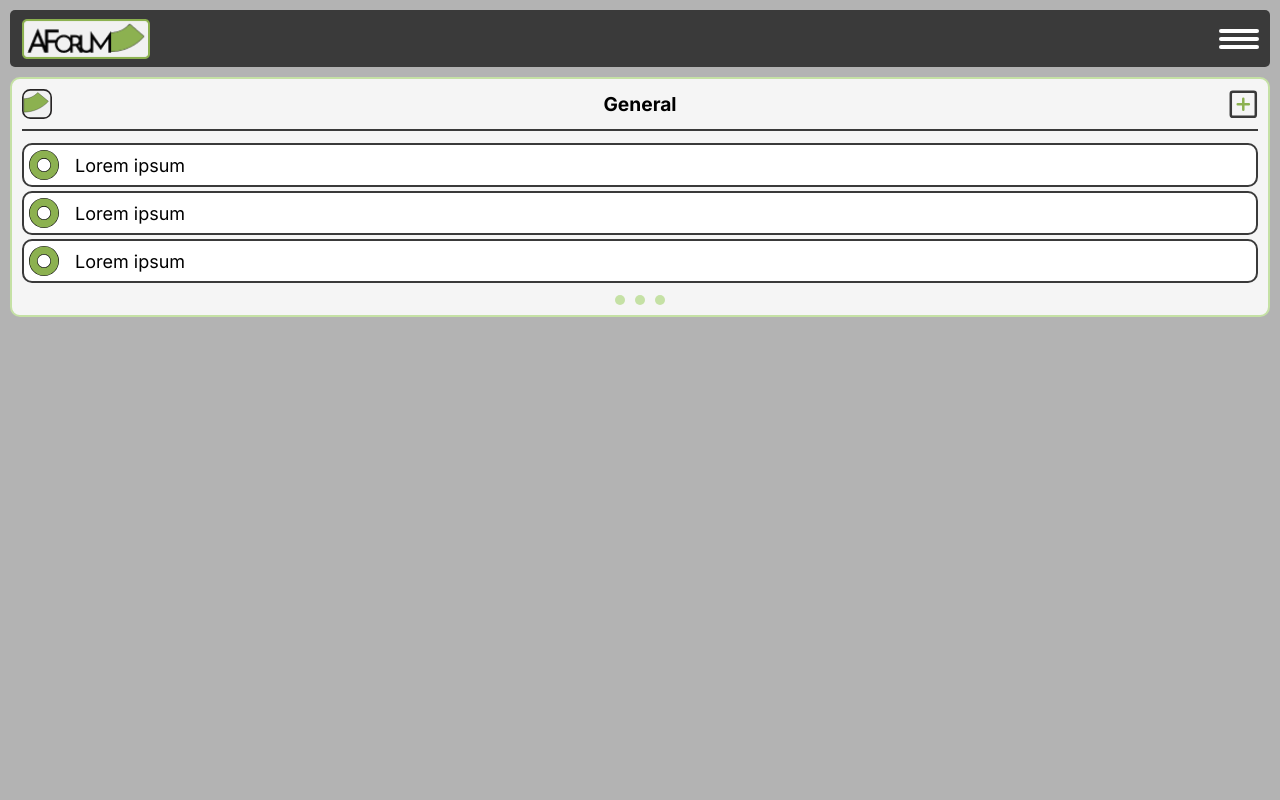
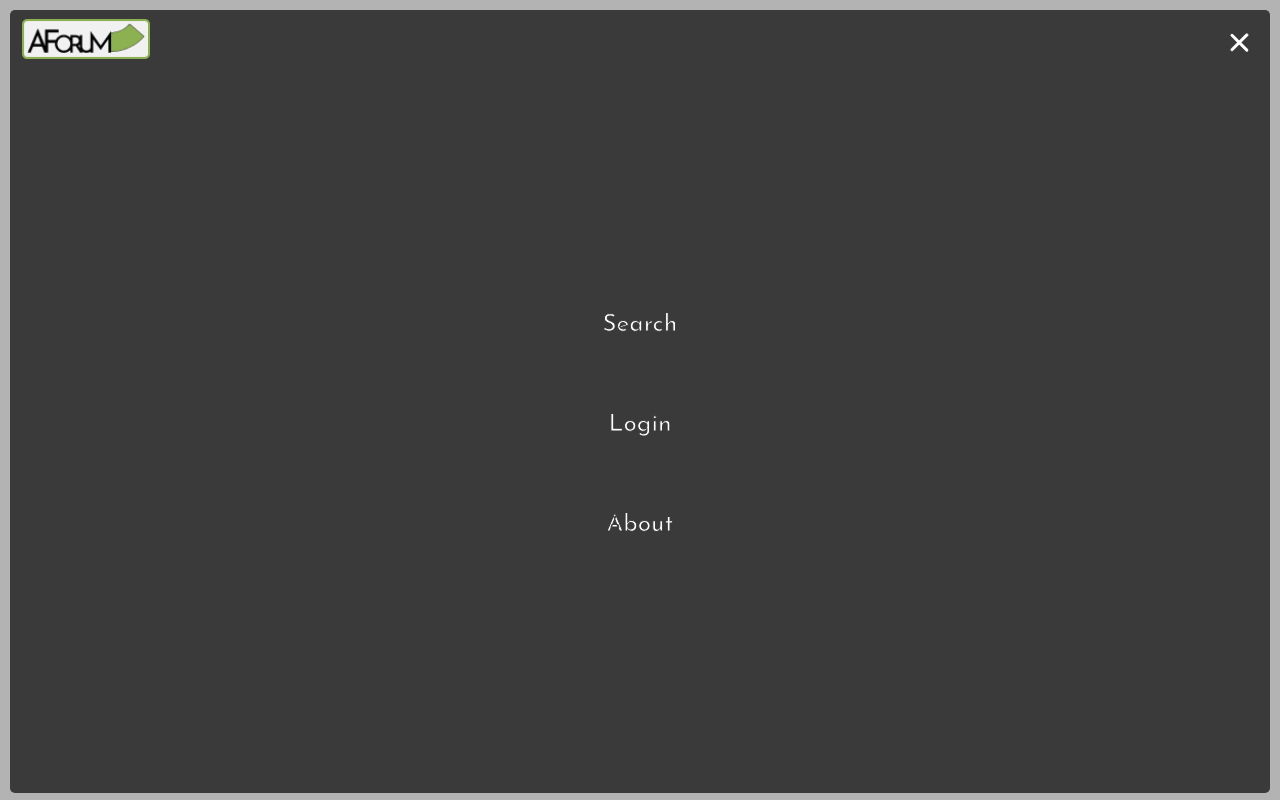
Before and after one commit to AdrianKnudsen/aforum, a Next.js app: page / in a window 1280 px wide. Both pictures are taken after a click on the button 1239 px from the left and 38 px from the top of the page. Built offline with nearby package versions, Linux system fonts and the light colour scheme.

Commit message:
navbar update
added open animation for the nav, and hover on links

```diff
--- a/src/Css/forumSection.module.css
+++ b/src/Css/forumSection.module.css
@@ -46,12 +46,12 @@
 .item {
   display: flex;
   align-items: center;
-  justify-content: start;
+  justify-content: flex-start;
   background-color: #ffffff;
   border: 2px solid #3a3a3a;
   border-radius: 10px;
-  margin: 2px 0;
-  padding: 5px;
+  margin: 1px 0;
+  padding: 3px;
 }
 
 .circle {
--- a/src/Css/navbar.module.css
+++ b/src/Css/navbar.module.css
@@ -8,6 +8,7 @@
   gap: 126px;
   border-radius: 5px;
   background: #3a3a3a;
+  position: relative;
 }
 
 .logo {
@@ -24,6 +25,10 @@
 .hamburgerMenuContainer {
   height: 2.5rem;
   width: 2.5rem;
+  z-index: 15;
+  position: absolute;
+  top: 12px;
+  right: 12px;
 }
 
 .hamburgerMenuButton {
@@ -33,13 +38,155 @@
   cursor: pointer;
   height: 100%;
   width: 100%;
+  display: flex;
+  flex-direction: column;
+  justify-content: center;
+  align-items: center;
+  transition: transform 0.5s ease;
+  z-index: 20;
 }
 
 .hamburgerBar {
   display: block;
-  width: auto;
-  height: 4px;
+  width: 24px;
+  height: 3px;
   background: #fff;
-  margin: 4px 0;
+  margin: 3px 0;
   border-radius: 5px;
+  transition: all 0.3s ease;
 }
+
+.open .hamburgerBar:nth-child(1) {
+  transform: rotate(45deg) translate(7.5px, 5.5px);
+}
+
+.open .hamburgerBar:nth-child(2) {
+  opacity: 0;
+  transform: translateX(100px);
+  animation: moveOut 0.4s forwards;
+}
+
+.hamburgerMenuButton:not(.open) .hamburgerBar:nth-child(2) {
+  animation: moveIn 0.4s forwards;
+}
+
+.open .hamburgerBar:nth-child(3) {
+  transform: rotate(-45deg) translate(7.5px, -5.5px);
+}
+
+.navMenu {
+  position: absolute;
+  top: 50px;
+  right: 0;
+  width: 100%;
+  background: #3a3a3a;
+  height: 0;
+  overflow: hidden;
+  transition: height 0.5s ease;
+  z-index: 10;
+  border-radius: 0 0 5px 5px;
+  display: flex;
+  align-items: center;
+  justify-content: center;
+}
+
+.showMenu {
+  height: calc(100vh - 67px);
+}
+
+.navLinks {
+  list-style: none;
+  padding: 0;
+  margin: 0;
+  display: flex;
+  flex-direction: column;
+  align-items: center;
+  gap: 2rem;
+  opacity: 0;
+  transition: opacity 0.3s ease;
+}
+
+.showLinks {
+  opacity: 1;
+}
+
+.navLinks li {
+  margin: 20px 0;
+}
+
+.navLinks a {
+  position: relative;
+  color: #fff;
+  text-decoration: none;
+  font-size: 24px;
+  display: inline-block;
+  overflow: hidden;
+  font-weight: 600;
+  font-family: "Josefin Sans", sans-serif;
+  -webkit-text-stroke: 1px #3a3a3a;
+}
+
+.navLinks .outer {
+  position: absolute;
+  top: 0;
+  left: 0;
+  overflow: hidden;
+  color: #8cb150;
+  transform: translateX(-100%);
+}
+
+.navLinks .inner {
+  display: inline-block;
+  transform: translateX(100%);
+}
+
+.navLinks a .outer,
+.navLinks a .inner {
+  transition: transform 0.15s cubic-bezier(0.29, 0.73, 0.74, 1.02);
+}
+
+.navLinks a:hover .outer,
+.navLinks a:hover .inner {
+  transform: none;
+}
+
+[data-animation="to-top"] .outer {
+  transform: translateY(100%);
+}
+
+[data-animation="to-top"] .inner {
+  transform: translateY(-100%);
+}
+
+@keyframes easeIn {
+  from {
+    opacity: 0;
+    transform: translateY(-10%);
+  }
+  to {
+    opacity: 1;
+    transform: translateY(0);
+  }
+}
+
+@keyframes moveOut {
+  from {
+    opacity: 1;
+    transform: translateX(0);
+  }
+  to {
+    opacity: 0;
+    transform: translateX(-150px);
+  }
+}
+
+@keyframes moveIn {
+  from {
+    opacity: 0;
+    transform: translateX(-150px);
+  }
+  to {
+    opacity: 1;
+    transform: translateX(0);
+  }
+}
--- a/src/app/components/Navbar.tsx
+++ b/src/app/components/Navbar.tsx
@@ -1,8 +1,31 @@
-import React from "react";
+"use client";
+
+import React, { useState, useEffect } from "react";
 import Image from "next/image";
 import styles from "@/Css/navbar.module.css";
 
-export default function navbar() {
+export default function Navbar() {
+  const [isOpen, setIsOpen] = useState(false);
+  const [showLinks, setShowLinks] = useState(false);
+
+  const toggleMenu = () => {
+    if (!isOpen) {
+      setIsOpen(true);
+    } else {
+      setIsOpen(false);
+      setShowLinks(false);
+    }
+  };
+
+  useEffect(() => {
+    if (isOpen) {
+      const timer = setTimeout(() => {
+        setShowLinks(true);
+      }, 250);
+      return () => clearTimeout(timer);
+    }
+  }, [isOpen]);
+
   return (
     <div className={styles.navContainer}>
       <div className={styles.logoContainer}>
@@ -16,13 +39,45 @@ export default function navbar() {
         />
       </div>
       <div className={styles.hamburgerMenuContainer}>
-        <button className={styles.hamburgerMenuButton}>
+        <button
+          className={`${styles.hamburgerMenuButton} ${isOpen ? styles.open : ""}`}
+          onClick={toggleMenu}
+        >
           <span className={styles.hamburgerBar} />
           <span className={styles.hamburgerBar} />
           <span className={styles.hamburgerBar} />
         </button>
-        <nav className={styles.navMenu}></nav>
       </div>
+      <nav className={`${styles.navMenu} ${isOpen ? styles.showMenu : ""}`}>
+        <ul
+          className={`${styles.navLinks} ${showLinks ? styles.showLinks : ""}`}
+        >
+          <li data-animation="to-top">
+            <a href="#">
+              Search
+              <span className={styles.outer} aria-hidden="true">
+                <span className={styles.inner}>Search</span>
+              </span>
+            </a>
+          </li>
+          <li data-animation="to-top">
+            <a href="#">
+              Login
+              <span className={styles.outer} aria-hidden="true">
+                <span className={styles.inner}>Login</span>
+              </span>
+            </a>
+          </li>
+          <li data-animation="to-top">
+            <a href="#">
+              About
+              <span className={styles.outer} aria-hidden="true">
+                <span className={styles.inner}>About</span>
+              </span>
+            </a>
+          </li>
+        </ul>
+      </nav>
     </div>
   );
 }
--- a/src/app/layout.tsx
+++ b/src/app/layout.tsx
@@ -1,8 +1,9 @@
 import type { Metadata } from "next";
-import { Inter } from "next/font/google";
+import { Inter, Josefin_Sans } from "next/font/google";
 import "../Css/globals.css";
 
 const inter = Inter({ subsets: ["latin"] });
+const josefinSans = Josefin_Sans({ subsets: ["latin"] });
 
 export const metadata: Metadata = {
   title: "Create Next App",
@@ -16,7 +17,9 @@ export default function RootLayout({
 }>) {
   return (
     <html lang="en">
-      <body className={inter.className}>{children}</body>
+      <body className={`${inter.className} ${josefinSans.className}`}>
+        {children}
+      </body>
     </html>
   );
 }
```
